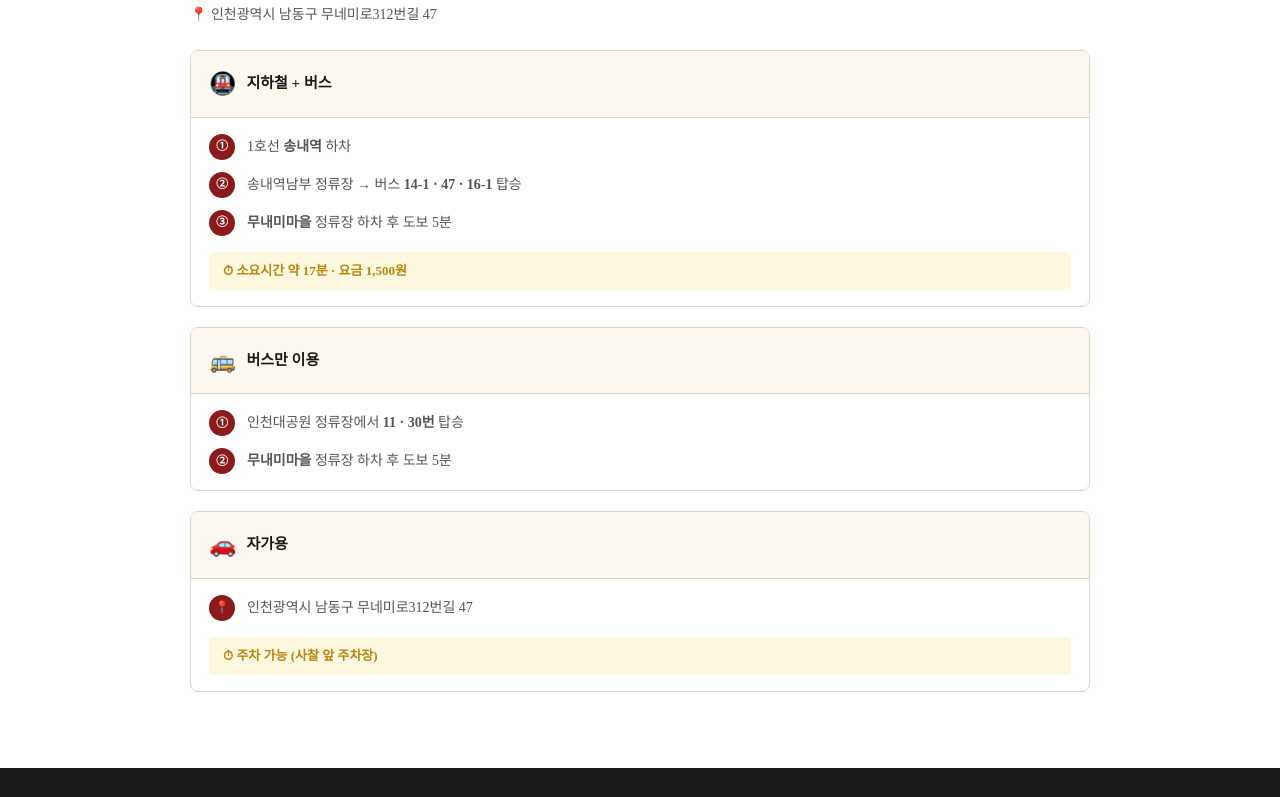
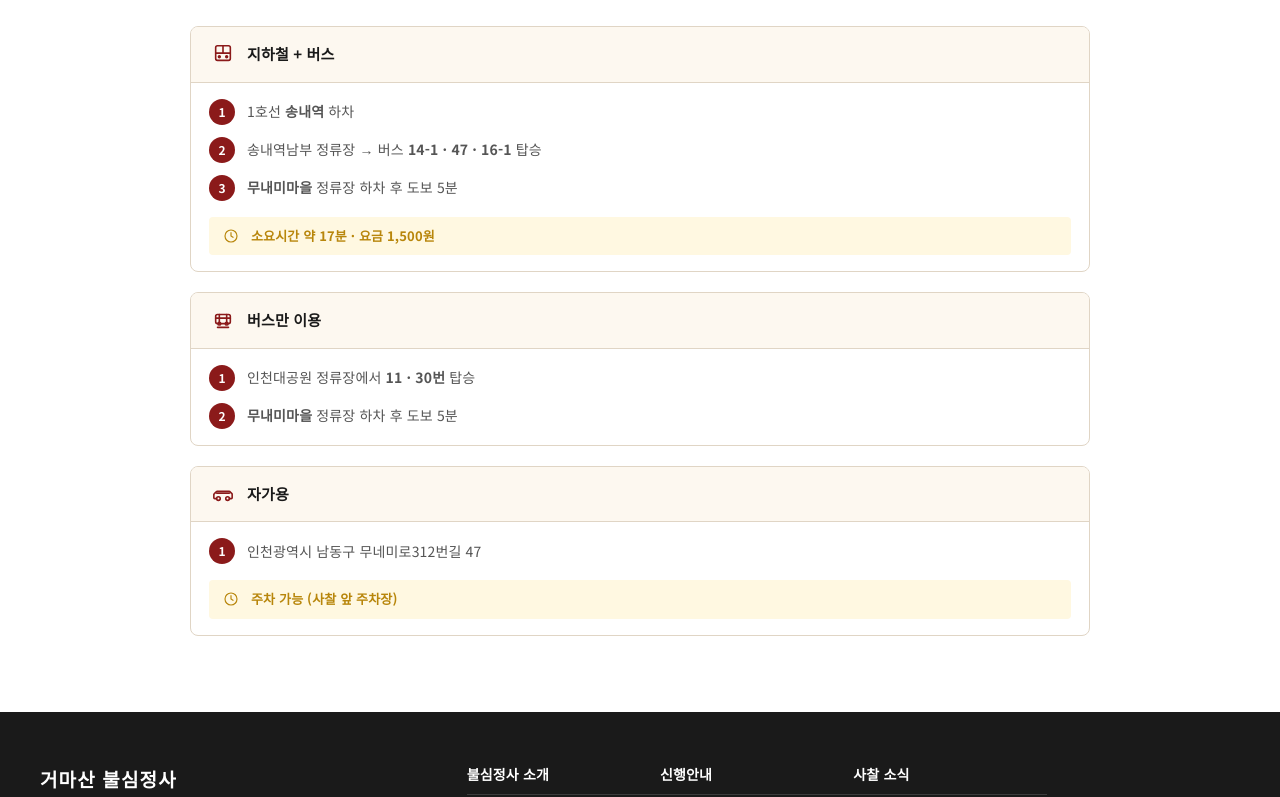
Before and after one commit to loisRK/bulsim, a React (Vite) app: page /about in a window 1280 px wide. Shown: the part 1804-2601 px from the top of the page. Built offline with nearby package versions, Linux system fonts and the light colour scheme.

Commit message:
fix: font size&style 변경

```diff
--- a/index.html
+++ b/index.html
@@ -6,6 +6,12 @@
     <meta name="description" content="거마산 불심정사 — 부처님의 가르침이 살아 숨 쉬는 청정 도량" />
     <title>거마산 불심정사</title>
     <link rel="icon" type="image/svg+xml" href="/favicon.svg" />
+    <link rel="preconnect" href="https://fonts.googleapis.com" />
+    <link rel="preconnect" href="https://fonts.gstatic.com" crossorigin />
+    <link
+      href="https://fonts.googleapis.com/css2?family=Noto+Sans+KR:wght@400;500;600;700;800&display=swap"
+      rel="stylesheet"
+    />
   </head>
   <body>
     <div id="root"></div>
--- a/src/components/Header.jsx
+++ b/src/components/Header.jsx
@@ -1,5 +1,6 @@
 import { useState } from 'react'
 import { Link, useLocation } from 'react-router-dom'
+import Icon from './Icon'
 import { NAV, TEMPLE } from '../data/staticData'
 
 export default function Header() {
@@ -40,10 +41,10 @@ export default function Header() {
 
         <button
           id="menu-btn"
-          aria-label="메뉴"
+          aria-label={menuOpen ? '메뉴 닫기' : '메뉴 열기'}
           onClick={() => setMenuOpen(v => !v)}
         >
-          {menuOpen ? '✕' : '☰'}
+          <Icon name={menuOpen ? 'close' : 'menu'} size="lg" />
         </button>
       </div>
     </header>
--- /dev/null
+++ b/src/components/Icon.jsx
@@ -0,0 +1,124 @@
+const SIZES = { sm: 16, md: 22, lg: 28, xl: 36, hero: 52 }
+
+const ICONS = {
+  schedule: (
+    <>
+      <path d="M6 8a6 6 0 0 1 12 0c0 7 3 9 3 9H3s3-2 3-9" />
+      <path d="M10.3 21a1.94 1.94 0 0 0 3.4 0" />
+    </>
+  ),
+  notice: (
+    <>
+      <rect x="5" y="3" width="14" height="18" rx="2" />
+      <path d="M9 8h6" />
+      <path d="M9 12h6" />
+      <path d="M9 16h4" />
+    </>
+  ),
+  volunteer: (
+    <>
+      <path d="M12 20h9" />
+      <path d="M16.5 3.5a2.1 2.1 0 0 1 3 3L7 19l-4 1 1-4Z" />
+    </>
+  ),
+  location: (
+    <>
+      <path d="M12 21s6-5.2 6-10a6 6 0 1 0-12 0c0 4.8 6 10 6 10z" />
+      <circle cx="12" cy="11" r="2.5" />
+    </>
+  ),
+  subway: (
+    <>
+      <rect x="4" y="3" width="16" height="16" rx="2" />
+      <path d="M4 11h16" />
+      <path d="M12 3v8" />
+      <circle cx="8" cy="15" r="1" />
+      <circle cx="16" cy="15" r="1" />
+    </>
+  ),
+  bus: (
+    <>
+      <path d="M8 6v10" />
+      <path d="M16 6v10" />
+      <path d="M6 20h12" />
+      <rect x="4" y="6" width="16" height="10" rx="2" />
+      <path d="M4 10h16" />
+      <circle cx="8" cy="16" r="1.5" />
+      <circle cx="16" cy="16" r="1.5" />
+    </>
+  ),
+  car: (
+    <>
+      <path d="M19 17h2c.6 0 1-.4 1-1v-3.7a1 1 0 0 0-.3-.7l-2.5-2.5A1 1 0 0 0 18.4 9H5.6a1 1 0 0 0-.7.3l-2.5 2.5A1 1 0 0 0 2 12.3V16c0 .6.4 1 1 1h2" />
+      <circle cx="7" cy="17" r="2" />
+      <circle cx="17" cy="17" r="2" />
+      <path d="M5 11h14" />
+    </>
+  ),
+  search: (
+    <>
+      <circle cx="11" cy="11" r="7" />
+      <path d="m20 20-3.5-3.5" />
+    </>
+  ),
+  lotus: (
+    <>
+      <path d="M12 3c-2 3-5 4-7 4 1 3 3 5 7 5s6-2 7-5c-2 0-5-1-7-4z" />
+      <path d="M12 12c-3 2-6 2-8 0 1 3 3 5 8 5s7-2 8-5c-2 2-5 2-8 0z" />
+      <path d="M12 21v-4" />
+    </>
+  ),
+  success: (
+    <>
+      <circle cx="12" cy="12" r="10" />
+      <path d="m9 12 2 2 4-4" />
+    </>
+  ),
+  pin: (
+    <>
+      <path d="M12 17v5" />
+      <path d="M5 7h14l-1.5 5.5a2 2 0 0 1-1.9 1.5H8.4a2 2 0 0 1-1.9-1.5L5 7z" />
+      <path d="M7 7V5a2 2 0 0 1 2-2h6a2 2 0 0 1 2 2v2" />
+    </>
+  ),
+  clock: (
+    <>
+      <circle cx="12" cy="12" r="9" />
+      <path d="M12 7v5l3 2" />
+    </>
+  ),
+  close: (
+    <>
+      <path d="M18 6 6 18" />
+      <path d="m6 6 12 12" />
+    </>
+  ),
+  menu: (
+    <>
+      <path d="M4 7h16" />
+      <path d="M4 12h16" />
+      <path d="M4 17h16" />
+    </>
+  ),
+}
+
+export default function Icon({ name, size = 'md', className = '' }) {
+  const px = typeof size === 'number' ? size : (SIZES[size] ?? 22)
+
+  return (
+    <svg
+      className={`icon ${className}`.trim()}
+      width={px}
+      height={px}
+      viewBox="0 0 24 24"
+      fill="none"
+      stroke="currentColor"
+      strokeWidth="1.75"
+      strokeLinecap="round"
+      strokeLinejoin="round"
+      aria-hidden={name !== 'close' && name !== 'menu'}
+    >
+      {ICONS[name]}
+    </svg>
+  )
+}
--- a/src/components/NewsModal.jsx
+++ b/src/components/NewsModal.jsx
@@ -1,4 +1,5 @@
 import { useEffect, useState, useRef } from 'react'
+import Icon from './Icon'
 
 export default function NewsModal({ item, onClose }) {
   const [blocks,  setBlocks]  = useState([])
@@ -35,7 +36,9 @@ export default function NewsModal({ item, onClose }) {
     <div className="modal-overlay" onClick={onClose}>
       <div className="modal-box" onClick={e => e.stopPropagation()}>
 
-        <button className="modal-close" onClick={onClose} aria-label="닫기">✕</button>
+        <button type="button" className="modal-close" onClick={onClose} aria-label="닫기">
+          <Icon name="close" size="md" />
+        </button>
 
         {/* 사진 슬라이더 */}
         {!loading && imageBlocks.length > 0 && (
--- a/src/data/staticData.js
+++ b/src/data/staticData.js
@@ -23,31 +23,31 @@ export const TEMPLE = {
 합장 인사드립니다.`,
   transport: [
     {
-      icon: "🚇",
+      icon: "subway",
       label: "지하철 + 버스",
       steps: [
-        { step: "①", text: "1호선 <b>송내역</b> 하차" },
+        { step: "1", text: "1호선 <b>송내역</b> 하차" },
         {
-          step: "②",
+          step: "2",
           text: "송내역남부 정류장 → 버스 <b>14-1 · 47 · 16-1</b> 탑승",
         },
-        { step: "③", text: "<b>무내미마을</b> 정류장 하차 후 도보 5분" },
+        { step: "3", text: "<b>무내미마을</b> 정류장 하차 후 도보 5분" },
       ],
       info: "소요시간 약 17분 · 요금 1,500원",
     },
     {
-      icon: "🚌",
+      icon: "bus",
       label: "버스만 이용",
       steps: [
-        { step: "①", text: "인천대공원 정류장에서 <b>11 · 30번</b> 탑승" },
-        { step: "②", text: "<b>무내미마을</b> 정류장 하차 후 도보 5분" },
+        { step: "1", text: "인천대공원 정류장에서 <b>11 · 30번</b> 탑승" },
+        { step: "2", text: "<b>무내미마을</b> 정류장 하차 후 도보 5분" },
       ],
       info: "",
     },
     {
-      icon: "🚗",
+      icon: "car",
       label: "자가용",
-      steps: [{ step: "📍", text: "인천광역시 남동구 무네미로312번길 47" }],
+      steps: [{ step: "1", text: "인천광역시 남동구 무네미로312번길 47" }],
       info: "주차 가능 (사찰 앞 주차장)",
     },
   ],
@@ -85,15 +85,10 @@ export const NAV = [
 ];
 
 export const QUICK_LINKS = [
-  { icon: "🪷", label: "법회안내", sub: "매주 일요법회", href: "/schedule" },
-  { icon: "📋", label: "공지사항", sub: "사찰 공지 보기", href: "/notice" },
-  { icon: "🙏", label: "봉사신청", sub: "자원봉사 신청", href: "/volunteer" },
-  {
-    icon: "📍",
-    label: "오시는 길",
-    sub: "찾아오는 방법",
-    href: "/about#location",
-  },
+  { icon: "schedule",  label: "법회안내", sub: "매주 일요법회", href: "/schedule" },
+  { icon: "notice",    label: "공지사항", sub: "사찰 공지 보기", href: "/notice" },
+  { icon: "volunteer", label: "봉사신청", sub: "자원봉사 신청", href: "/volunteer" },
+  { icon: "location",  label: "오시는 길", sub: "찾아오는 방법", href: "/about#location" },
 ];
 
 export const SLIDES = [
--- a/src/pages/About.jsx
+++ b/src/pages/About.jsx
@@ -1,4 +1,5 @@
 import PageBanner from "../components/PageBanner";
+import Icon from "../components/Icon";
 import { TEMPLE, ABOUT_HISTORY } from "../data/staticData";
 
 export default function About() {
@@ -63,14 +64,15 @@ export default function About() {
       >
         <div className="about-section-inner">
           <h2>오시는 길</h2>
-          <p style={{ fontSize: 14, color: "var(--gray)", marginBottom: 24 }}>
-            📍 {TEMPLE.address}
+          <p className="location-address">
+            <Icon name="location" size="sm" className="icon-inline" />
+            {TEMPLE.address}
           </p>
           <div className="transport-list">
             {TEMPLE.transport.map((t, i) => (
               <div key={i} className="transport-card">
                 <div className="transport-card-head">
-                  <span className="t-icon">{t.icon}</span>
+                  <span className="t-icon"><Icon name={t.icon} size="md" /></span>
                   <span>{t.label}</span>
                 </div>
                 <div className="transport-steps">
@@ -82,7 +84,10 @@ export default function About() {
                   ))}
                 </div>
                 {t.info && (
-                  <div className="transport-info-badge">⏱ {t.info}</div>
+                  <div className="transport-info-badge">
+                    <Icon name="clock" size="sm" className="icon-inline" />
+                    {t.info}
+                  </div>
                 )}
               </div>
             ))}
--- a/src/pages/Events.jsx
+++ b/src/pages/Events.jsx
@@ -1,6 +1,7 @@
 import { useState } from 'react'
 import { useNavigate } from 'react-router-dom'
 import PageBanner from '../components/PageBanner'
+import Icon from '../components/Icon'
 import { useNotion } from '../hooks/useNotion'
 
 export default function Events() {
@@ -65,7 +66,7 @@ function EventCard({ item, onClick }) {
       <div className="event-thumb">
         {item.cover
           ? <img src={item.cover} alt={item.title} />
-          : <div className="event-thumb-placeholder">🪷</div>
+          : <div className="event-thumb-placeholder"><Icon name="lotus" size="xl" /></div>
         }
       </div>
       <div className="event-card-info">
--- a/src/pages/Home.jsx
+++ b/src/pages/Home.jsx
@@ -1,6 +1,7 @@
 import { Link, useNavigate } from 'react-router-dom'
 import HeroSlider from '../components/HeroSlider'
 import DharmaCard from '../components/DharmaCard'
+import Icon from '../components/Icon'
 import { useNotion } from '../hooks/useNotion'
 import { QUICK_LINKS, NOTICES, SCHEDULE } from '../data/staticData'
 
@@ -18,7 +19,7 @@ export default function Home() {
         <div className="quick-inner">
           {QUICK_LINKS.map(q => (
             <Link key={q.href} to={q.href} className="quick-item">
-              <div className="quick-icon">{q.icon}</div>
+              <div className="quick-icon"><Icon name={q.icon} size="lg" /></div>
               <div className="quick-label">{q.label}</div>
               <div className="quick-sub">{q.sub}</div>
             </Link>
@@ -77,7 +78,7 @@ export default function Home() {
                   <div className="home-event-thumb">
                     {item.cover
                       ? <img src={item.cover} alt={item.title} />
-                      : <div className="home-event-placeholder">🪷</div>
+                      : <div className="home-event-placeholder"><Icon name="lotus" size="xl" /></div>
                     }
                   </div>
                   <div className="home-event-info">
--- a/src/styles/global.css
+++ b/src/styles/global.css
@@ -12,16 +12,25 @@
   --gray:    #555;
   --border:  #e0d5c5;
   --white:   #ffffff;
+  --font:    'Noto Sans KR', 'Apple SD Gothic Neo', 'Malgun Gothic', sans-serif;
 }
 
 * { box-sizing: border-box; margin: 0; padding: 0; }
 body {
-  font-family: 'Noto Serif KR', 'Malgun Gothic', serif;
+  font-family: var(--font);
   background: var(--bg);
   color: var(--dark);
-  font-size: 16px;          /* ↑ 기본 폰트 키움 */
-  line-height: 1.7;
+  font-size: 16px;
+  font-weight: 400;
+  line-height: 1.75;
+  letter-spacing: 0.01em;
+  word-break: keep-all;
+  overflow-wrap: break-word;
   -webkit-text-size-adjust: 100%;
+}
+button, input, select, textarea,
+h1, h2, h3, h4, h5, h6 {
+  font-family: var(--font);
 }
 a { text-decoration: none; color: inherit; }
 ul, li { list-style: none; }
@@ -48,14 +57,14 @@ ul, li { list-style: none; }
 }
 .logo-text { line-height: 1.2; }
 .logo-text .sub  { font-size: 11px; color: var(--gold); letter-spacing: 2px; }
-.logo-text .main { font-size: 20px; font-weight: 800; color: var(--dark); }
+.logo-text .main { font-size: 19px; font-weight: 700; color: var(--dark); letter-spacing: 0.06em; }
 
 /* GNB */
 #gnb { display: flex; gap: 0; }
 .gnb-item { position: relative; }
 .gnb-item > a {
   display: block; padding: 0 18px; height: 70px; line-height: 70px;
-  font-size: 15px; font-weight: 700; color: var(--dark); transition: color .2s;  /* ↑ 굵게 */
+  font-size: 15px; font-weight: 600; color: var(--dark); transition: color .2s;
   position: relative;
 }
 .gnb-item > a::after {
@@ -73,14 +82,14 @@ ul, li { list-style: none; }
 }
 .gnb-item:hover .dropdown { display: block; }
 .dropdown a {
-  display: block; padding: 13px 18px; font-size: 14px; font-weight: 600; color: var(--gray); /* ↑ 드롭다운도 키움 */
+  display: block; padding: 13px 18px; font-size: 14px; font-weight: 500; color: var(--gray);
   border-bottom: 1px solid #f0f0f0; transition: background .15s, color .15s;
 }
 .dropdown a:hover { background: var(--bg); color: var(--red); }
 
 #menu-btn {
   display: none; background: none; border: none; cursor: pointer;
-  font-size: 28px; color: var(--dark); padding: 8px;
+  color: var(--dark); padding: 8px; line-height: 0;
 }
 
 /* ════════════ PAGE BANNER ════════════ */
@@ -145,7 +154,22 @@ ul, li { list-style: none; }
   min-height: 96px; justify-content: center;
 }
 .quick-item:hover, .quick-item:active { background: #6b1414; }
-.quick-icon  { font-size: 30px; }
+.quick-icon {
+  width: 36px; height: 36px;
+  display: flex; align-items: center; justify-content: center;
+  color: var(--gold-lt);
+}
+.icon { display: inline-flex; flex-shrink: 0; vertical-align: middle; }
+.icon-inline { margin-right: 6px; color: var(--gold); }
+.location-address {
+  display: flex; align-items: center; gap: 6px;
+  font-size: 14px; color: var(--gray); margin-bottom: 24px;
+}
+.vol-form-title {
+  display: flex; align-items: center; justify-content: center; gap: 10px;
+  color: var(--gold);
+  font-size: 20px; font-weight: 800; margin-bottom: 6px;
+}
 .quick-label { font-size: 15px; font-weight: 700; }  /* ↑ 퀵링크 굵게 */
 .quick-sub   { font-size: 12px; opacity: .8; }
 
@@ -230,7 +254,7 @@ ul, li { list-style: none; }
   font-size: 22px; font-weight: 800; margin-bottom: 24px;
   padding-bottom: 12px; border-bottom: 2px solid var(--red); color: var(--dark);
 }
-.greeting-text { font-size: 16px; line-height: 2.1; color: var(--gray); white-space: pre-line; }
+.greeting-text { font-size: 16px; line-height: 1.85; color: var(--gray); white-space: pre-line; }
 .history-list { display: flex; flex-direction: column; }
 .history-item {
   display: flex; gap: 24px; padding: 16px 0;
@@ -255,7 +279,10 @@ ul, li { list-style: none; }
   display: flex; align-items: center; gap: 10px;
   font-weight: 700; font-size: 15px;
 }
-.transport-card-head .t-icon { font-size: 22px; }
+.transport-card-head .t-icon {
+  display: flex; align-items: center; justify-content: center;
+  color: var(--red); width: 28px;
+}
 .transport-steps { padding: 16px 18px; display: flex; flex-direction: column; gap: 12px; }
 .transport-step { display: flex; align-items: center; gap: 12px; font-size: 14px; color: var(--gray); }
 .transport-step .step-num {
@@ -268,6 +295,7 @@ ul, li { list-style: none; }
   margin: 0 18px 16px; padding: 8px 14px;
   background: #fff8e1; border-radius: 4px;
   font-size: 13px; color: var(--gold); font-weight: 700;
+  display: flex; align-items: center; gap: 6px;
 }
 
 /* ════════════ VOLUNTEER FORM ════════════ */
@@ -319,7 +347,10 @@ ul, li { list-style: none; }
 .form-result {
   display: none; text-align: center; padding: 32px 20px;
 }
-.form-result .result-icon { font-size: 52px; margin-bottom: 16px; }
+.form-result .result-icon {
+  display: flex; justify-content: center; margin-bottom: 16px;
+  color: var(--red);
+}
 .form-result h4 { font-size: 20px; font-weight: 800; margin-bottom: 8px; color: var(--dark); }
 .form-result p { font-size: 15px; color: var(--gray); line-height: 1.8; }
 .form-notice {
@@ -345,7 +376,8 @@ ul, li { list-style: none; }
 .home-event-card:hover .home-event-thumb img { transform: scale(1.04); }
 .home-event-placeholder {
   width: 100%; height: 100%;
-  display: flex; align-items: center; justify-content: center; font-size: 32px;
+  display: flex; align-items: center; justify-content: center;
+  color: var(--gold); opacity: .6;
 }
 .home-event-info { flex: 1; min-width: 0; }
 .home-event-meta { display: flex; align-items: center; gap: 8px; margin-bottom: 8px; }
@@ -392,7 +424,7 @@ ul, li { list-style: none; }
   position: absolute; top: 14px; right: 14px; z-index: 10;
   background: rgba(0,0,0,0.4); border: none;
   width: 36px; height: 36px; border-radius: 50%;
-  font-size: 16px; cursor: pointer; color: #fff;
+  cursor: pointer; color: #fff; line-height: 0;
   display: flex; align-items: center; justify-content: center;
   transition: background .2s;
 }
@@ -417,7 +449,7 @@ ul, li { list-style: none; }
 /* 본문 */
 .modal-body {
   padding: 20px 28px 32px;
-  font-size: 15px; color: var(--gray); line-height: 2;
+  font-size: 15px; color: var(--gray); line-height: 1.85;
 }
 .modal-body p { margin-bottom: 10px; }
 
@@ -480,7 +512,7 @@ ul, li { list-style: none; }
 
 /* 노션 블록 렌더링 */
 .block-content { display: flex; flex-direction: column; gap: 6px; }
-.block-content p { font-size: 15px; color: var(--gray); line-height: 2; }
+.block-content p { font-size: 15px; color: var(--gray); line-height: 1.85; }
 .block-h1 { font-size: 19px; font-weight: 800; color: var(--dark); margin: 16px 0 4px; }
 .block-h2 { font-size: 17px; font-weight: 700; color: var(--dark); margin: 12px 0 4px; }
 .block-h3 { font-size: 15px; font-weight: 700; color: var(--dark); margin: 8px 0 4px; }
@@ -515,7 +547,7 @@ ul, li { list-style: none; }
   max-width: 1200px; margin: 0 auto;
   display: grid; grid-template-columns: 1fr 2fr; gap: 40px;
 }
-.footer-logo .main { font-size: 20px; color: #fff; font-weight: 800; margin-bottom: 6px; }
+.footer-logo .main { font-size: 19px; color: #fff; font-weight: 700; letter-spacing: 0.06em; margin-bottom: 6px; }
 .footer-logo .en   { font-size: 11px; color: var(--gold-lt); letter-spacing: 2px; margin-bottom: 16px; }
 .footer-logo p     { font-size: 13px; line-height: 2; }
 .footer-links { display: grid; grid-template-columns: repeat(4, 1fr); gap: 0; }
@@ -654,7 +686,7 @@ ul, li { list-style: none; }
   border-left: 4px solid var(--gold-lt); border-radius: 6px; padding: 32px 36px; color: #fff;
 }
 .dharma-quote { font-size: 32px; color: var(--gold-lt); margin-bottom: 12px; line-height: 1; }
-.dharma-text  { font-size: 16px; line-height: 2.2; color: rgba(255,255,255,0.9); margin-bottom: 20px; }
+.dharma-text  { font-size: 16px; line-height: 1.85; color: rgba(255,255,255,0.9); margin-bottom: 20px; }
 .dharma-meta  { display: flex; justify-content: space-between; flex-wrap: wrap; gap: 8px; }
 .dharma-source { font-size: 13px; color: var(--gold-lt); }
 .dharma-date   { font-size: 12px; color: rgba(255,255,255,0.4); }
@@ -707,7 +739,7 @@ ul, li { list-style: none; }
 .article-divider { display: none; } /* 헤더 border-bottom으로 대체 */
 
 .article-body {
-  font-size: 15px; color: var(--gray); line-height: 2;
+  font-size: 15px; color: var(--gray); line-height: 1.85;
   padding-top: 4px;
 }
 .article-body .block-content { gap: 8px; }
@@ -734,19 +766,22 @@ ul, li { list-style: none; }
   transition: border-color .2s;
 }
 .notice-search-bar:focus-within { border-color: var(--red); }
-.notice-search-icon { font-size: 16px; flex-shrink: 0; }
+.notice-search-icon {
+  display: flex; align-items: center; flex-shrink: 0; color: var(--gray);
+}
+.notice-search-clear {
+  display: flex; align-items: center; justify-content: center;
+  background: none; border: none; padding: 4px; cursor: pointer;
+  color: var(--gray); line-height: 0; flex-shrink: 0;
+  transition: color .2s;
+}
+.notice-search-clear:hover { color: var(--red); }
 .notice-search-input {
   flex: 1; border: none; outline: none;
   font-size: 15px; font-family: inherit; color: var(--dark);
   background: transparent;
 }
 .notice-search-input::placeholder { color: #bbb; }
-.notice-search-clear {
-  background: none; border: none; cursor: pointer;
-  color: var(--gray); font-size: 14px; padding: 2px 4px;
-  transition: color .2s; flex-shrink: 0;
-}
-.notice-search-clear:hover { color: var(--red); }
 .notice-search-result {
   font-size: 13px; color: var(--gray); margin-bottom: 16px; padding: 0 4px;
 }
@@ -803,8 +838,8 @@ ul, li { list-style: none; }
 .notice-board { margin-bottom: 24px; }
 .notice-board-row {
   display: flex; align-items: center; gap: 12px;
-  padding: 14px 4px; border-bottom: 1px solid var(--border);
-  cursor: pointer; transition: background .15s; font-size: 14px;
+  padding: 15px 4px; border-bottom: 1px solid var(--border);
+  cursor: pointer; transition: background .15s; font-size: 15px;
 }
 .notice-board-row:hover { background: var(--bg); }
 .notice-board-title-wrap {
@@ -823,7 +858,7 @@ ul, li { list-style: none; }
   white-space: nowrap; overflow: hidden; text-overflow: ellipsis;
 }
 .notice-board-row:hover .notice-board-text { color: var(--red); }
-.notice-board-date { flex-shrink: 0; font-size: 12px; color: var(--gray); width: 72px; text-align: right; }
+.notice-board-date { flex-shrink: 0; font-size: 13px; color: var(--gray); width: 80px; text-align: right; letter-spacing: 0; }
 .notice-board-arrow { flex-shrink: 0; color: var(--border); font-size: 18px; }
 
 /* ════════════ PAGINATOR ════════════ */
@@ -891,7 +926,7 @@ ul, li { list-style: none; }
 .event-thumb-placeholder {
   width: 100%; height: 100%;
   display: flex; align-items: center; justify-content: center;
-  font-size: 40px; background: var(--bg);
+  background: var(--bg); color: var(--gold); opacity: .6;
 }
 
 .event-card-info { flex: 1; min-width: 0; }
@@ -928,16 +963,16 @@ ul, li { list-style: none; }
 .event-date  { font-size: 13px; color: var(--gray); }
 .event-body h2 { font-size: 22px; font-weight: 800; color: var(--dark); margin-bottom: 14px; line-height: 1.4; }
 .event-divider { width: 36px; height: 2px; background: var(--gold); margin-bottom: 14px; }
-.event-body p  { font-size: 14px; color: var(--gray); line-height: 2; }
+.event-body p  { font-size: 14px; color: var(--gray); line-height: 1.85; }
 .event-info-box {
   margin-top: 22px; padding: 16px 20px;
   background: var(--bg); border-left: 3px solid var(--red);
-  border-radius: 0 4px 4px 0; font-size: 14px; color: var(--gray); line-height: 2.2;
+  border-radius: 0 4px 4px 0; font-size: 14px; color: var(--gray); line-height: 1.85;
 }
 
 /* ════════════ MOBILE ════════════ */
 @media (max-width: 768px) {
-  body { font-size: 15px; }
+  body { font-size: 16px; }
 
   /* 헤더 */
   #gnb { display: none; }
```
Also changed, not shown: src/pages/Archive.jsx (+5 -2 lines), src/pages/Notice.jsx (+5 -2 lines), src/pages/Volunteer.jsx (+134 -40 lines).
